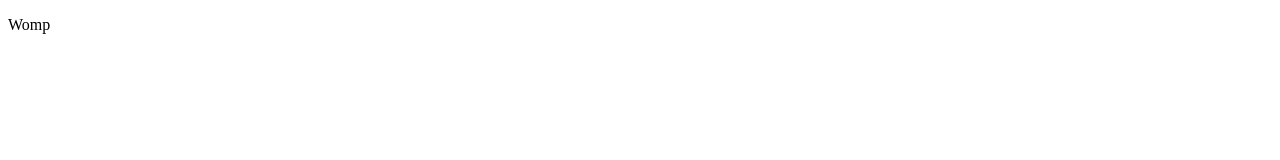
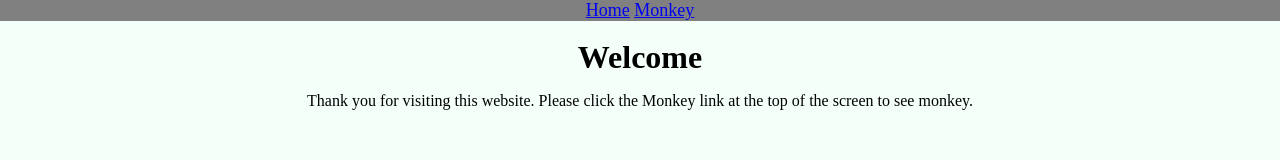
Before and after one commit to FudgyWudgy27/SP25-N320-HOMEWORK-3, a website: page views/index.html in a window 1280 px wide. Drawn offline with Linux system fonts and the light colour scheme.

Commit message:
Website Completion

```diff
--- a/package.json
+++ b/package.json
@@ -3,7 +3,8 @@
   "version": "1.0.0",
   "main": "server.js",
   "scripts": {
-    "start": "node server.js"
+    "start": "node server.js",
+    "dev": "nodemon server.js"
   },
   "keywords": [],
   "author": "",
--- /dev/null
+++ b/views/css/style.css
@@ -0,0 +1,34 @@
+* {
+    margin: 0;
+    padding: 0;
+    box-sizing: border-box;
+}
+
+html,
+body {
+    height: 100%;
+}
+
+h1,
+h2,
+h3,
+h4,
+h5,
+h6,
+p {
+    margin-bottom: 16px;
+}
+
+body {
+    background-color: mintcream;
+    text-align: center;
+}
+
+nav {
+    font-size: large;
+    background-color: grey;
+}
+
+.italicized {
+    font-style: italic;
+}
--- a/views/index.html
+++ b/views/index.html
@@ -3,9 +3,16 @@
 <head>
     <meta charset="UTF-8">
     <meta name="viewport" content="width=device-width, initial-scale=1.0">
-    <title>Document</title>
+    <title>Home Page</title>
+    <link rel="stylesheet" href="/css/style.css" />
 </head>
 <body>
-    <p>Womp</p>
+    <nav>
+        <a href="/">Home</a>
+        <a href="/monkey">Monkey</a>
+    </nav>
+    <br>
+    <h1>Welcome</h1>
+    <p>Thank you for visiting this website. Please click the Monkey link at the top of the screen to see monkey.</p>
 </body>
 </html>
```
Also changed, not shown: views/404.html (+1 -1 lines), views/js/app.js (added, +18 -0 lines), views/monkey.html (added, +21 -0 lines), readme.md (added).
